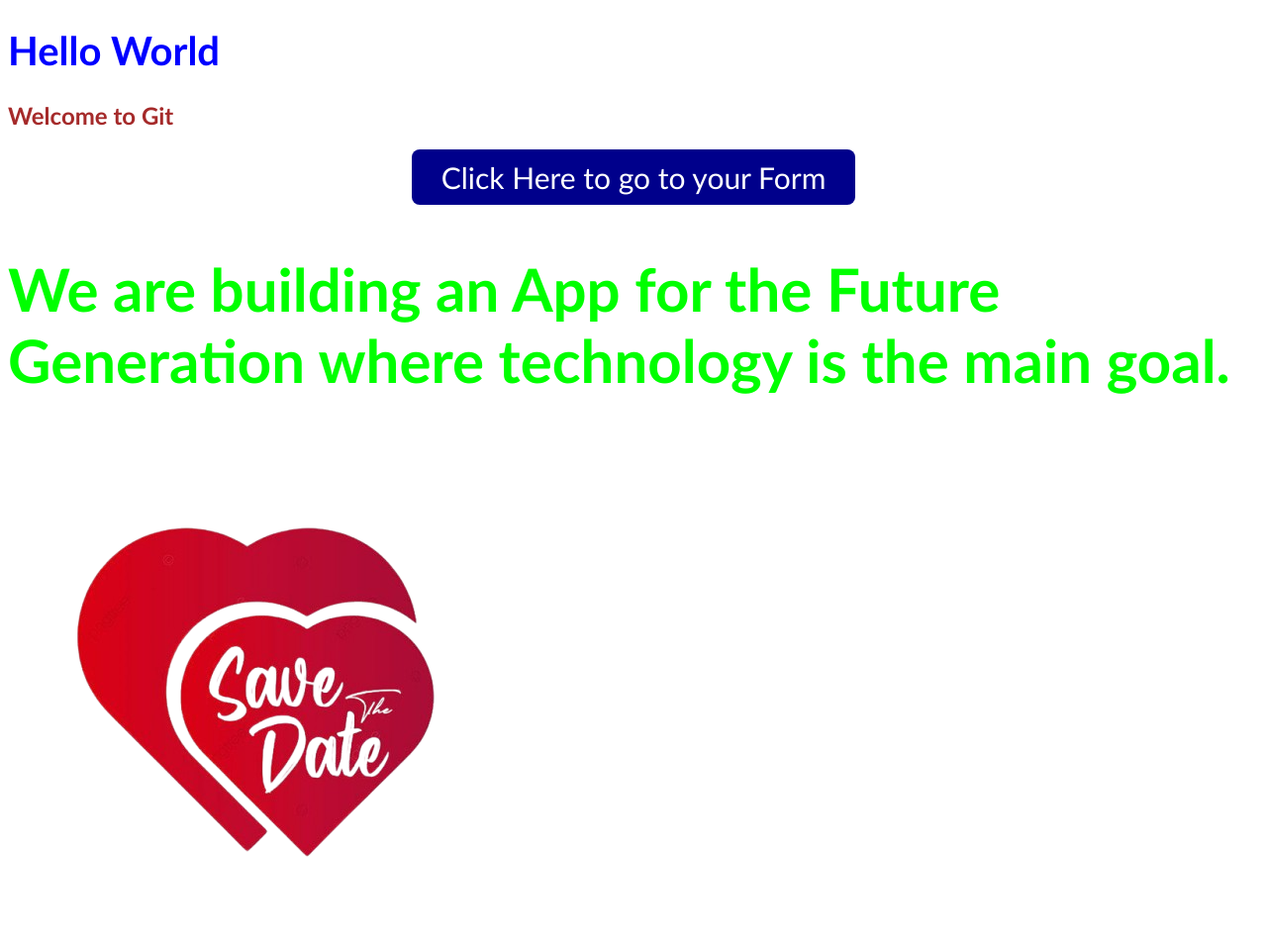
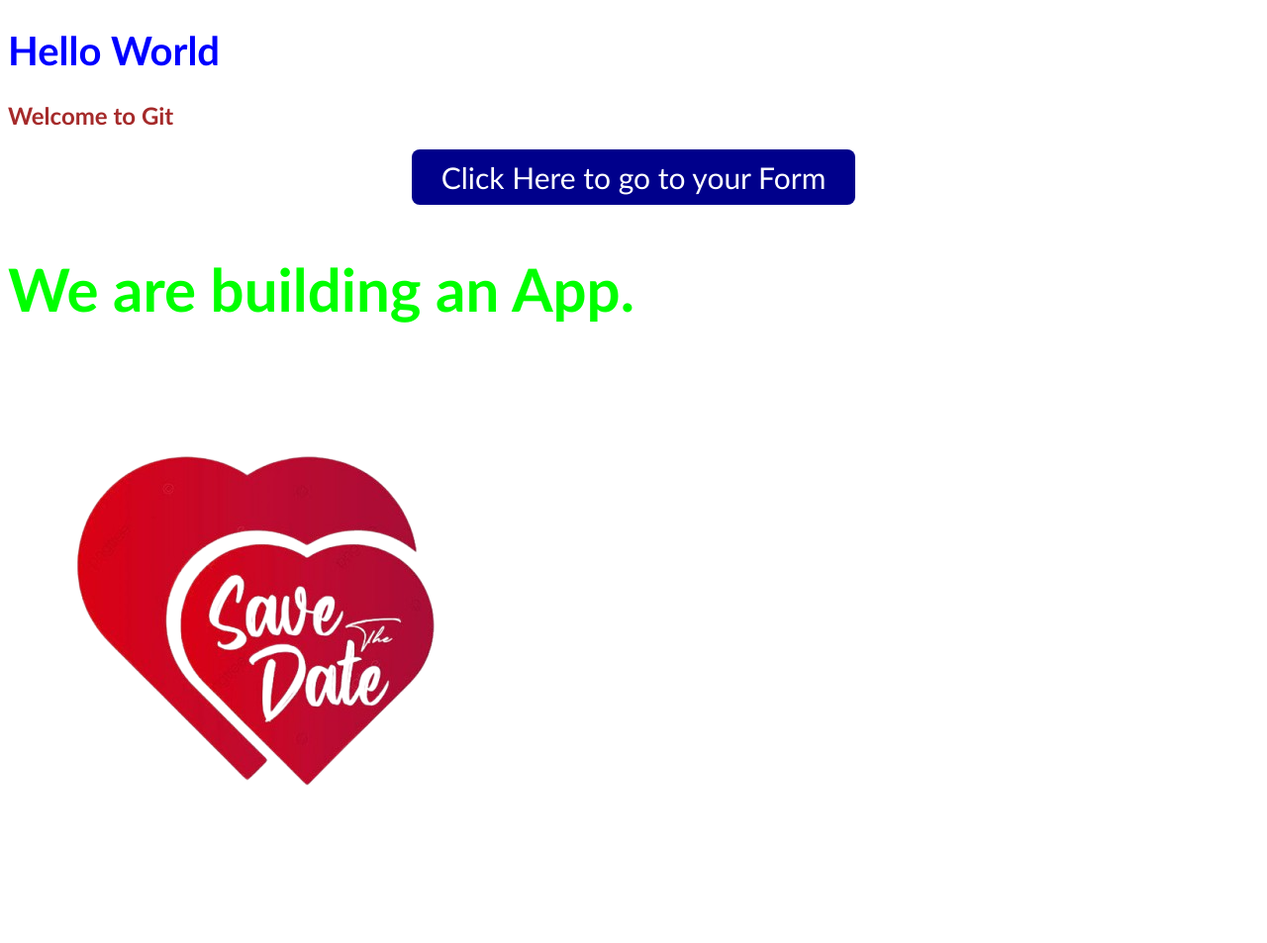
Before and after one commit to my-honey-girl/project-app, a plain HTML site: page index.html in a window 1280 px wide. Shown: the whole page at 99% size. After the commit the page ends 889 px from the top, so only its background shows below. Drawn offline with Linux system fonts and the light colour scheme.

Commit message:
deleted some texts from the index file

```diff
--- a/index.html
+++ b/index.html
@@ -12,7 +12,7 @@
     <h2>Welcome to Git</h2>
     <a href="home.html">Click Here to go to your Form</a>
     <h2 style="font-size:60px; color: rgb(0, 255, 0); ">
-        We are building an App for the Future Generation where technology is the main goal.
+        We are building an App.
      </h2>
     <img src="love.png" alt="">
 </body>
```
